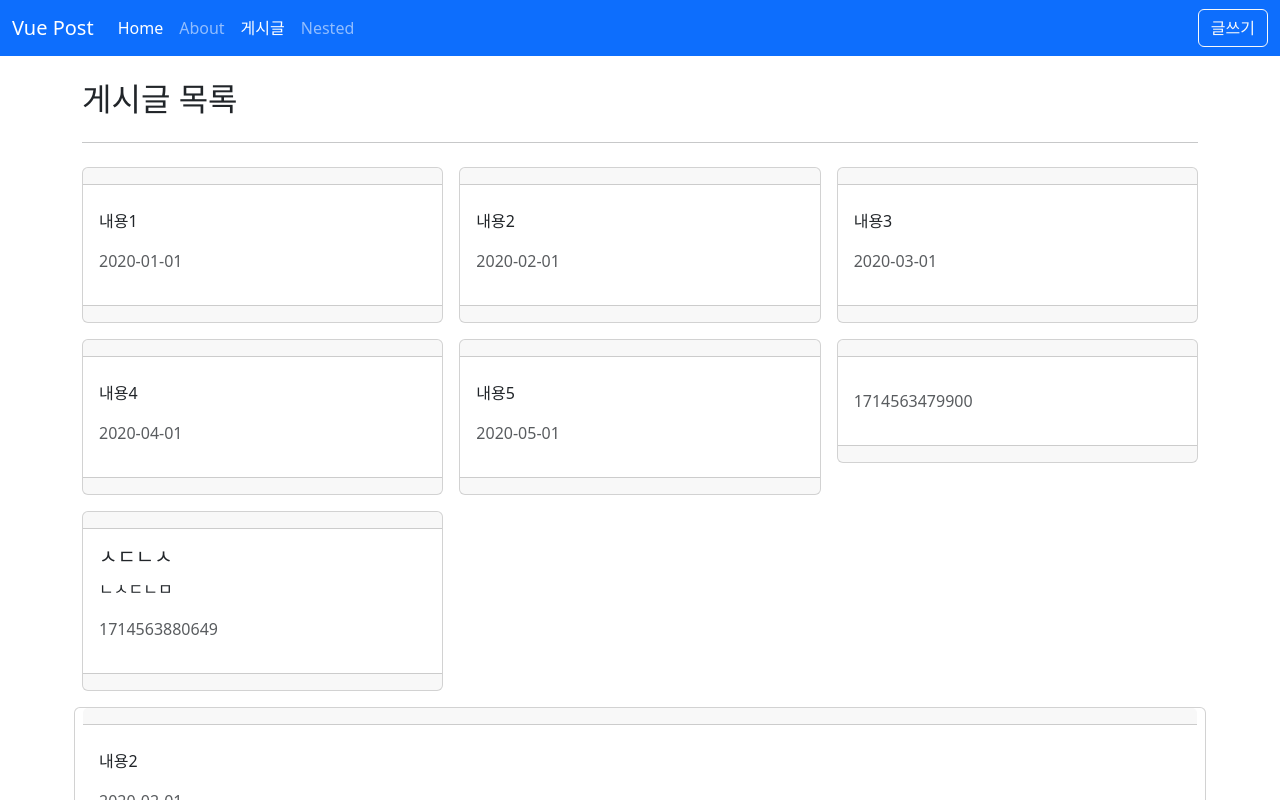
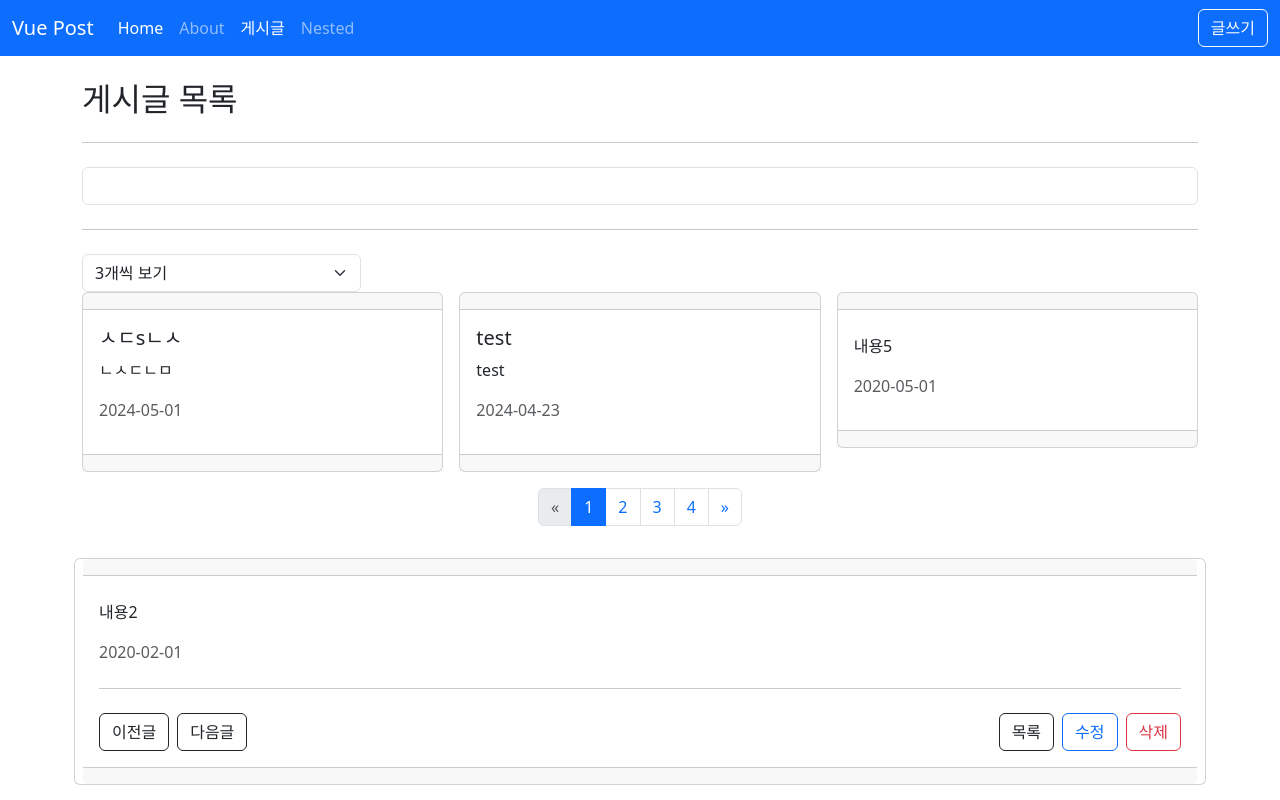
Before and after one commit to DoctorK4/vue3-posts, a Vue app: page /posts in a window 1280 px wide. Shown: the top 800 px of the page. Built offline with nearby package versions, Linux system fonts and the light colour scheme; data requests are answered from the project's data file.

Commit message:
feat: pagination 구현

```diff
--- a/db.json
+++ b/db.json
@@ -31,16 +31,46 @@
       "createdAt": "2020-05-01"
     },
     {
-      "title": null,
-      "content": null,
-      "createdAt": 1714563479900,
+      "title": "test",
+      "content": "test",
+      "createdAt": "2024-04-23",
       "id": 6
     },
     {
-      "title": "ㅅㄷㄴㅅ",
+      "title": "ㅅㄷsㄴㅅ",
       "content": "ㄴㅅㄷㄴㅁ",
-      "createdAt": 1714563880649,
+      "createdAt": "2024-05-01",
       "id": 7
+    },
+    {
+      "title": "111",
+      "content": "111",
+      "createdAt": 1714571220193,
+      "id": 8
+    },
+    {
+      "title": "123",
+      "content": "123",
+      "createdAt": 1714571223795,
+      "id": 9
+    },
+    {
+      "title": "124124",
+      "content": "124124",
+      "createdAt": 1714571227916,
+      "id": 10
+    },
+    {
+      "title": "asdfsadf",
+      "content": "asfdsdf",
+      "createdAt": 1714571231091,
+      "id": 11
+    },
+    {
+      "title": "dffddf",
+      "content": "fsdfdff",
+      "createdAt": 1714571235044,
+      "id": 12
     }
   ]
 }
--- a/src/api/posts.js
+++ b/src/api/posts.js
@@ -1,8 +1,8 @@
 import axios from 'axios';
 //axios
 
-export function getPosts() {
-  return axios.get('http://localhost:5000/posts');
+export function getPosts(params = '') {
+  return axios.get('http://localhost:5000/posts', { params });
 }
 
 export function getPostById(id) {
--- a/src/views/posts/PostListView.vue
+++ b/src/views/posts/PostListView.vue
@@ -2,6 +2,21 @@
   <div>
     <h2>게시글 목록</h2>
     <hr class="my-4" />
+    <form @submit.prevent>
+      <div class="row g-3">
+        <div class="col">
+          <input type="text" class="form-control" v-model="params.title_like" />
+        </div>
+      </div>
+    </form>
+    <hr class="my-4" />
+    <div class="col-3">
+      <select class="form-select" v-model="params._limit">
+        <option value="3">3개씩 보기</option>
+        <option value="6">6개씩 보기</option>
+        <option value="9">9개씩 보기</option>
+      </select>
+    </div>
     <div class="row g-3">
       <div v-for="post in posts" class="col-4" :key="post.id">
         <PostItem
@@ -11,6 +26,45 @@
           @click="goPage(post.id)"
         />
       </div>
+      <nav aria-label="Page navigation example">
+        <ul class="pagination justify-content-center">
+          <li class="page-item">
+            <a
+              @click.prevent="params._page--"
+              class="page-link"
+              :class="{ disabled: params._page === 1 }"
+              href="#"
+              aria-label="Previous"
+            >
+              <span aria-hidden="true">&laquo;</span>
+            </a>
+          </li>
+          <li
+            v-for="page in pageCount"
+            :key="page"
+            class="page-item"
+            :class="{ active: params._page === page }"
+          >
+            <a
+              class="page-link"
+              href="#"
+              @click.prevent="params._page = page"
+              >{{ page }}</a
+            >
+          </li>
+          <li class="page-item">
+            <a
+              class="page-link"
+              :class="{ disabled: params._page === pageCount }"
+              href="#"
+              aria-label="Next"
+              @click.prevent="params._page++"
+            >
+              <span aria-hidden="true">&raquo;</span>
+            </a>
+          </li>
+        </ul>
+      </nav>
       <AppCard>
         <PostDetailView :id="2"></PostDetailView>
       </AppCard>
@@ -19,7 +73,7 @@
 </template>
 
 <script setup>
-import { ref } from 'vue';
+import { computed, ref, watchEffect } from 'vue';
 import { useRouter } from 'vue-router';
 import PostItem from '@/components/posts/PostItem.vue';
 import { getPosts } from '@/api/posts';
@@ -28,6 +82,20 @@ import AppCard from '@/components/AppCard.vue';
 
 const router = useRouter();
 const posts = ref([]);
+
+const params = ref({
+  _sort: 'createdAt',
+  _order: 'desc',
+  _page: 1,
+  _limit: 3,
+  title_like: '',
+});
+
+// pagination
+const totalCount = ref(0);
+const pageCount = computed(() =>
+  Math.ceil(totalCount.value / params.value._limit),
+);
 
 const goPage = id => {
   // router.push(`/posts/${id}`);
@@ -39,14 +107,15 @@ const goPage = id => {
 
 const fetchPosts = async () => {
   try {
-    const { data } = await getPosts();
+    const { data, headers } = await getPosts(params.value);
     posts.value = data;
+    totalCount.value = headers['x-total-count'];
   } catch (error) {
     console.error(error);
   }
 };
 
-fetchPosts();
+watchEffect(fetchPosts);
 </script>
 
 <style lang="scss" scoped></style>
```
Also changed, not shown: .prettierrc.json.
